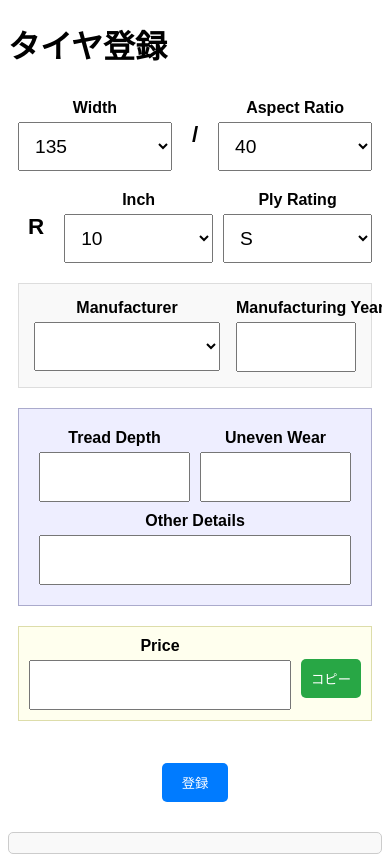
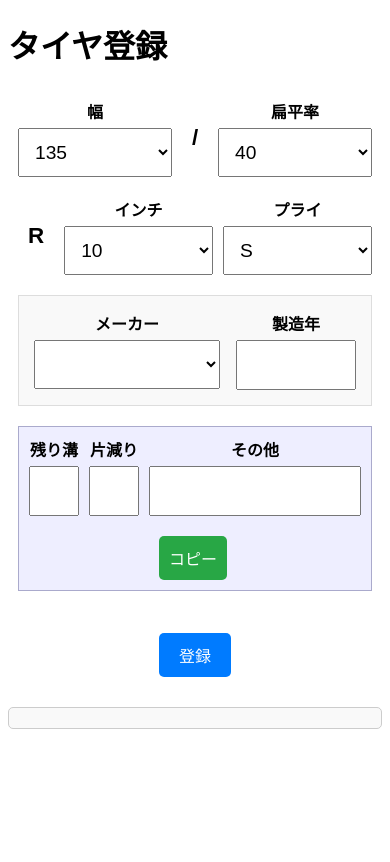
Before and after one commit to shin-murata/u_tire_app, a Flask app: page /input in a window 390 px wide. Shown: the part 56-918 px from the top of the page. After the commit the page ends 785 px from the top, so only its background shows below. Run offline with Flask 3, Linux system fonts and the light colour scheme.

Commit message:
input_css2

```diff
--- a/forms.py
+++ b/forms.py
@@ -11,16 +11,16 @@ class InputForm(FlaskForm):
         default=date.today  # lambdaを使わず、直接関数を指定
     )
 
-    width = SelectField('Width', coerce=int, validators=[DataRequired()])
-    aspect_ratio = SelectField('Aspect Ratio', coerce=int, validators=[DataRequired()])
-    inch = SelectField('Inch', coerce=int, validators=[DataRequired()])
-    other_details = StringField('Other Details')
-    manufacturing_year = IntegerField('Manufacturing Year')
-    manufacturer = SelectField('Manufacturer', coerce=int, validators=[DataRequired()])
-    tread_depth = IntegerField('Tread Depth', validators=[DataRequired()])
-    uneven_wear = IntegerField('Uneven Wear')
-    ply_rating = SelectField('Ply Rating', coerce=int, validators=[DataRequired()])
-    price = FloatField('Price', validators=[DataRequired()])
+    width = SelectField('幅', coerce=int, validators=[DataRequired()])
+    aspect_ratio = SelectField('扁平率', coerce=int, validators=[DataRequired()])
+    inch = SelectField('インチ', coerce=int, validators=[DataRequired()])
+    other_details = StringField('その他')
+    manufacturing_year = IntegerField('製造年')
+    manufacturer = SelectField('メーカー', coerce=int, validators=[DataRequired()])
+    tread_depth = IntegerField('残り溝', validators=[DataRequired()])
+    uneven_wear = IntegerField('片減り')
+    ply_rating = SelectField('プライ', coerce=int, validators=[DataRequired()])
+    price = FloatField('価格', validators=[DataRequired()])
 
     def __init__(self, *args, **kwargs):
         super().__init__(*args, **kwargs)
--- a/static/css/style.css
+++ b/static/css/style.css
@@ -35,7 +35,7 @@
 
 /* 入力欄のスタイル */
 .input-wrap {
-    min-width: 150px; /* 最低幅を広げる */
+    /* min-width: 150px; 最低幅を広げる */
     text-align: center; /* テキスト中央揃え */
 }
 
@@ -55,12 +55,12 @@
 }
 
 /* 共通スタイル */
-.group-1, .group-2, .group-3 {
+.group-1, .group-2 {
     display: flex;
     flex-wrap: wrap;
     gap: 10px;
     white-space: nowrap; /* テキストを1行に表示 */
-    verflow: hidden;    /* はみ出す部分を隠す */
+    overflow: hidden;    /* はみ出す部分を隠す */
     text-overflow: ellipsis; /* 必要に応じて "..." を表示 */
 }
 
@@ -83,30 +83,44 @@
 
 /* グループ2のスタイル */
 .group-2-style {
+    display: flex; /* フレックスで横並び */
+    flex-wrap: wrap; /* 狭い画面で要素を折り返し可能に */
     background-color: #eef;
-    padding: 20px;
+    padding: 10px;
     border: 1px solid #aac;
-}
-.group-2-style .input-wrap {
-    flex: 1 1 30%; /* 各要素が30%の幅で並ぶ */
+    gap: 1rem; /* フィールド間の余白を設定 */
+    align-items: center; /* 縦方向中央揃え */
 }
 
-/* グループ3のスタイル */
-.group-3-style {
-    background-color: #ffe;
-    padding: 10px;
-    border: 1px solid #dda;
-    justify-content: space-between; /* ボタンを右側に寄せる */
-}
-.group-3-style .input-wrap {
-    flex: 1 1 60%; /* 入力欄が60%の幅を占める */
-}
-.group-3-style .btn {
-    flex: 0 0 auto; /* ボタンは自分の大きさを維持 */
+.group-2-style .small-input { /* tread_depth と uneven_wear に適用 */
+    flex: 1 1 10%;
+    max-width: 10%; /* 最大幅を10%に制限 */
+    min-width: 50px; /* 最小幅を設定して適切に縮小 */
+    box-sizing: border-box; /* パディングとボーダーを含む幅計算 */
+    text-align: center; /* テキストを中央揃え */
 }
 
-.small-inputs .input-wrap {
-    flex: 1 1 45%;
+.group-2-style .large-input { /* other_details に適用 */
+    flex: 5 1 50%;
+
+}
+
+/* コピー用ボタンのスタイル */
+.copy-btn-group-2 {
+    align-self: center; /* フレックス内で中央揃え */
+    padding: 10px;
+    background-color: #28a745;
+    color: white;
+    border: none;
+    cursor: pointer;
+    border-radius: 5px;
+    flex: 0 0 auto; /* 固定サイズ */
+    margin-left: 1rem; /* ボタンと入力欄の間に余白を追加 */
+    white-space: nowrap; /* テキストの折り返しを防止 */
+}
+
+.copy-btn-group-2:hover {
+    background-color: #218838;
 }
 
 .input-wrap label {
@@ -200,4 +214,45 @@
     .second-row span {
         font-size: 1.4rem; /* フォントサイズを調整 */
     }
+
+    .group-2-style {
+        display: grid; /* グリッドレイアウトに変更 */
+        grid-template-columns: 1fr 1fr 5fr; /* 上段に1:1:5の比率で表示 */
+        grid-template-rows: auto auto; /* 2段のグリッド行を設定 */
+        grid-gap: 10px; /* 各要素間の余白を設定 */
+        align-items: center; /* 縦方向の中央揃え */
+    }
+
+    .group-2-style .small-input {
+        grid-column: span 1; /* 各小入力欄を1つのグリッド幅に設定 */
+        grid-row: 1; /* 1段目に配置 */
+    }
+
+    .group-2-style .large-input {
+        grid-column: span 3; /* 大入力欄を1:5に対応する幅に設定 */
+        grid-row: 1; /* 1段目に配置 */
+    }
+
+    .copy-btn-group-2 {
+        grid-column: 1 / -1; /* ボタンをグリッド全幅（2段目）に配置 */
+        grid-row: 2; /* 1段目に配置 */
+        justify-self: center; /* 横方向の中央揃え */
+        max-width: fit-content; /* コンテンツ幅に合わせる */
+        margin-top: 10px; /* 上段との余白を設定 */
+        padding: 10px 20px; /* ボタンの余白を調整 */
+    }
+
+    button {
+        width: auto !important; /* ボタンの幅を自動に戻す */
+        max-width: fit-content; /* コンテンツに合わせた最大幅 */
+        padding: 1rem; /* 余白の調整 */
+        font-size: 1rem; /* フォントサイズの調整 */
+    }
+
+    .copy-button {
+        width: auto !important; /* コピーボタンの幅を固定 */
+        max-width: 120px; /* 必要に応じて最大幅を設定 */
+        height: 40px; /* 高さを固定 */
+    }
+
 }
--- a/templates/input_page.html
+++ b/templates/input_page.html
@@ -45,29 +45,20 @@
 
 <!-- グループ2: tread_depth, uneven_wear, other_details -->
 <div class="form-group group-2 group-2-style">
-    <div class="input-wrap">
+    <div class="input-wrap small-input" id="tread-depth">
         {{ form.tread_depth.label }}
         {{ form.tread_depth(class_="form-control") }}
     </div>
-    <div class="input-wrap">
+    <div class="input-wrap small-input" id="uneven-wear">
         {{ form.uneven_wear.label }}
         {{ form.uneven_wear(class_="form-control") }}
     </div>
-    <div class="input-wrap">
+    <div class="input-wrap large-input" id="other-details">
         {{ form.other_details.label }}
         {{ form.other_details(class_="form-control") }}
     </div>
+    <button type="button" id="copy-button" class="btn copy-btn-group-2">コピー</button>
 </div>
-
-<!-- グループ3: price, copy-button -->
-<div class="form-group group-3 group-3-style">
-    <div class="input-wrap">
-        {{ form.price.label }}
-        {{ form.price(class_="form-control") }}
-    </div>
-    <button type="button" id="copy-button" class="btn">コピー</button>
-</div>
-
     <!-- フッター: 登録ボタン -->
     <div class="form-footer">
         <button type="submit" class="btn submit-btn">登録</button>
```
Also changed, not shown: app.db (deleted), database/u_tire_app.db.
